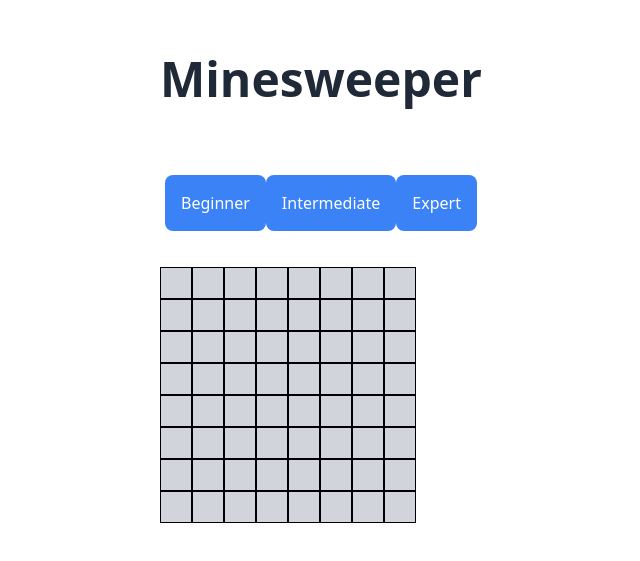
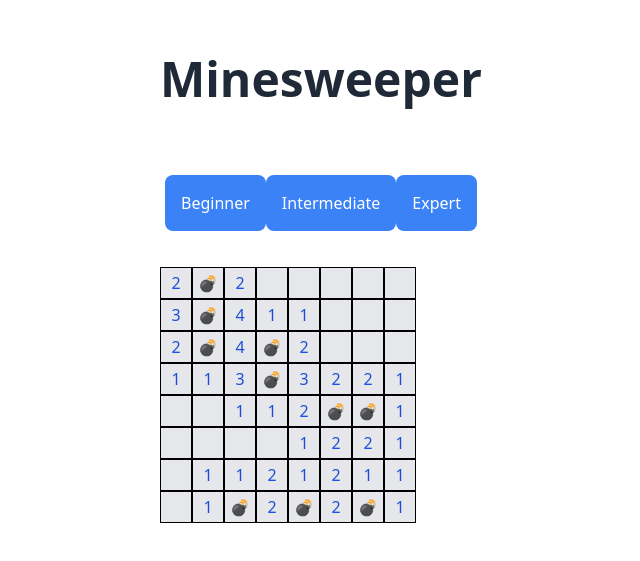
Before and after one commit to ruridge/minesweeper, a React (Vite) app: page / in a window 1280 px wide. Shown: the part 129-690 px from the top of the page, without its empty margins (319-959 px from the left). Built offline with nearby package versions, Linux system fonts and the light colour scheme.

Commit message:
Add surrounding mines when creating a new game
used a set to ensure unique coords., also makes it easier to lookup
mine locations: set.has()

```diff
--- a/src/app.tsx
+++ b/src/app.tsx
@@ -21,10 +21,41 @@ const LEVELS = {
 type gameTileType = {
   row: number
   col: number
-  surroundingMines?: number
+  surroundingMines: number
   isMine: boolean
   isRevealed: boolean
   isFlagged: boolean
+  state: 'hidden' | 'revealed' | 'flagged' | string // TODO: remove string
+}
+
+function createMineSet(rows: number, cols: number, mines: number) {
+  const mineSet = new Set<string>()
+  while (mineSet.size < mines) {
+    mineSet.add(
+      `${Math.floor(Math.random() * rows)},${Math.floor(Math.random() * cols)}`,
+    )
+  }
+  console.log(mineSet) // TODO: remove
+  return mineSet
+}
+
+function surroundingMines(row: number, col: number, mineSet: Set<string>) {
+  const surrounding = [
+    [row - 1, col - 1],
+    [row - 1, col],
+    [row - 1, col + 1],
+    [row, col - 1],
+    [row, col + 1],
+    [row + 1, col - 1],
+    [row + 1, col],
+    [row + 1, col + 1],
+  ]
+  return surrounding.reduce((acc, [r, c]) => {
+    if (mineSet.has(`${r},${c}`)) {
+      return acc + 1
+    }
+    return acc
+  }, 0)
 }
 
 function createGameBoard({
@@ -36,6 +67,7 @@ function createGameBoard({
   cols: number
   mines: number
 }) {
+  const mineSet = createMineSet(rows, cols, mines)
   return Array(rows)
     .fill(null)
     .map((_, row) => {
@@ -45,9 +77,11 @@ function createGameBoard({
           return {
             row,
             col,
-            isMine: Math.floor(Math.random() * 2) === 0, // 1 in 2 chance of being a mine for testing
-            isRevealed: false,
-            isFlagged: false,
+            surroundingMines: surroundingMines(row, col, mineSet),
+            isMine: mineSet.has(`${row},${col}`),
+            isRevealed: true, // TODO: remove
+            isFlagged: false, // TODO: remove
+            state: 'revealed',
           }
         })
     })
@@ -82,9 +116,12 @@ function GameTile({
       onClick={handleClick}
       onContextMenu={handleContextMenu}
     >
+      {/* TODO: replace isFlagged and isRevealed with single tile.state prop */}
       {tile.isFlagged ? '🚩' : tile.isRevealed && tile.isMine ? '💣' : ''}
-      {tile.isRevealed && !tile.isMine && tile.surroundingMines && (
+      {tile.isRevealed && !tile.isMine && tile.surroundingMines > 0 ? (
         <span className="text-blue-700">{tile.surroundingMines}</span>
+      ) : (
+        ''
       )}
     </button>
   )
@@ -94,6 +131,7 @@ function App() {
   const [gameBoard, setGameBoard] = useState<gameTileType[][]>(
     createGameBoard(LEVELS.beginner),
   )
+  // TODO: combine uncover and flag into one updateTileState function that updates tile.state
   function uncoverTile(tile: gameTileType) {
     setGameBoard((prevBoard) =>
       prevBoard.map((prevRow) =>
```
